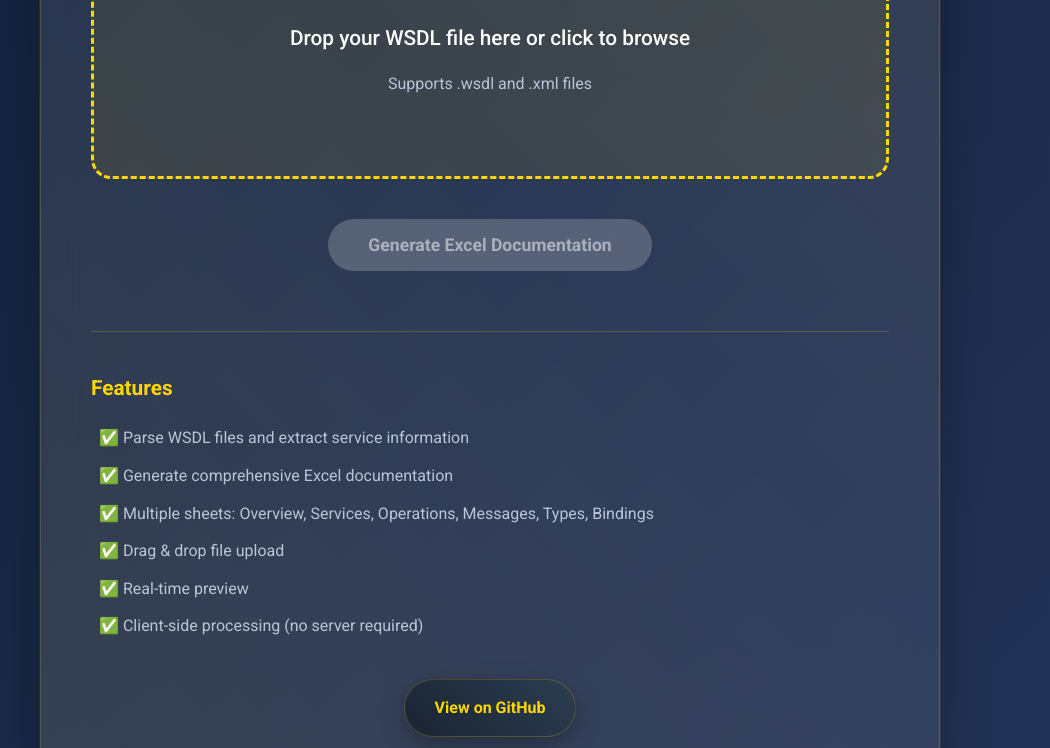
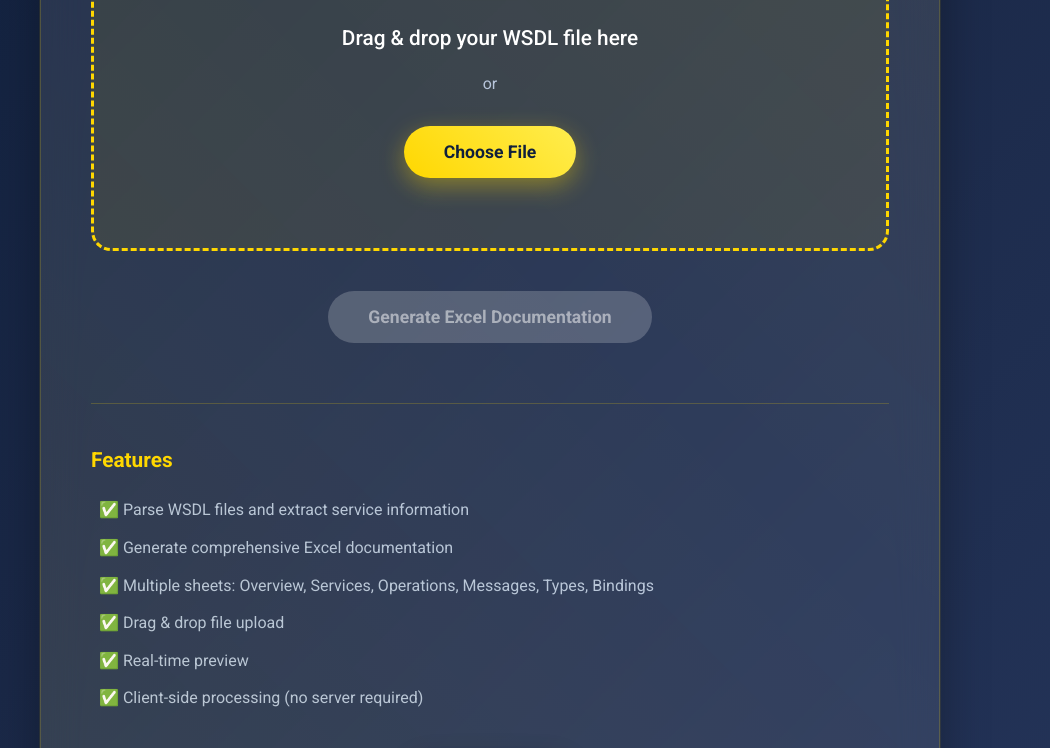
Before and after one commit to m3hr4nn/wsdl-to-xlsx-converter, a plain HTML site: page index.html in a window 1280 px wide. Shown: the part 491-1239 px from the top of the page, without its empty margins (150-1200 px from the left). Drawn offline with Linux system fonts and the light colour scheme.

Commit message:
Update choose file button

```diff
--- a/index.html
+++ b/index.html
@@ -35,9 +35,10 @@
         <main>
             <div class="upload-area" id="uploadArea">
                 <div class="upload-icon">📄</div>
-                <div class="upload-text">Drop your WSDL file here or click to browse</div>
-                <div class="upload-subtext">Supports .wsdl and .xml files</div>
-                <input type="file" id="fileInput" accept=".wsdl,.xml" />
+                <div class="upload-text">Drag & drop your WSDL file here</div>
+                <div class="upload-subtext">or</div>
+                <button class="btn" onclick="document.getElementById('fileInput').click()">Choose File</button>
+                <input type="file" id="fileInput" class="file-input" accept=".wsdl,.xml" />
             </div>
 
             <div class="file-info" id="fileInfo">
```
